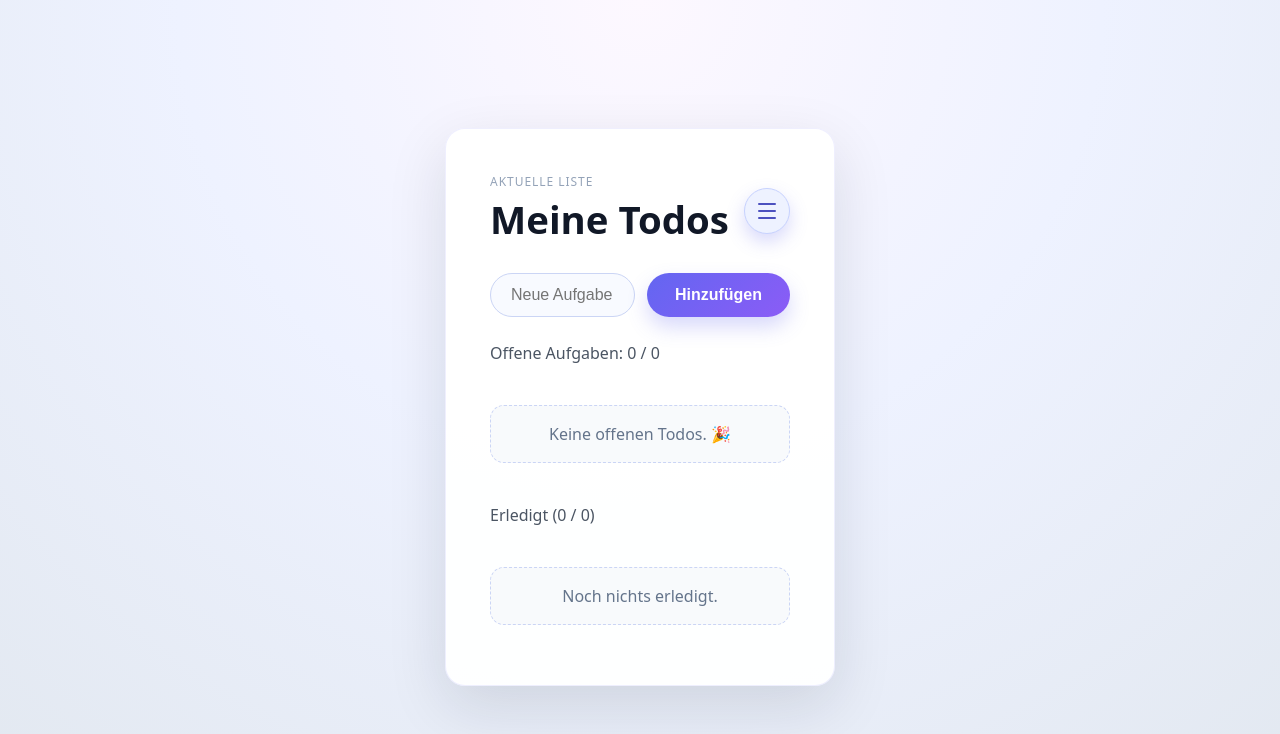
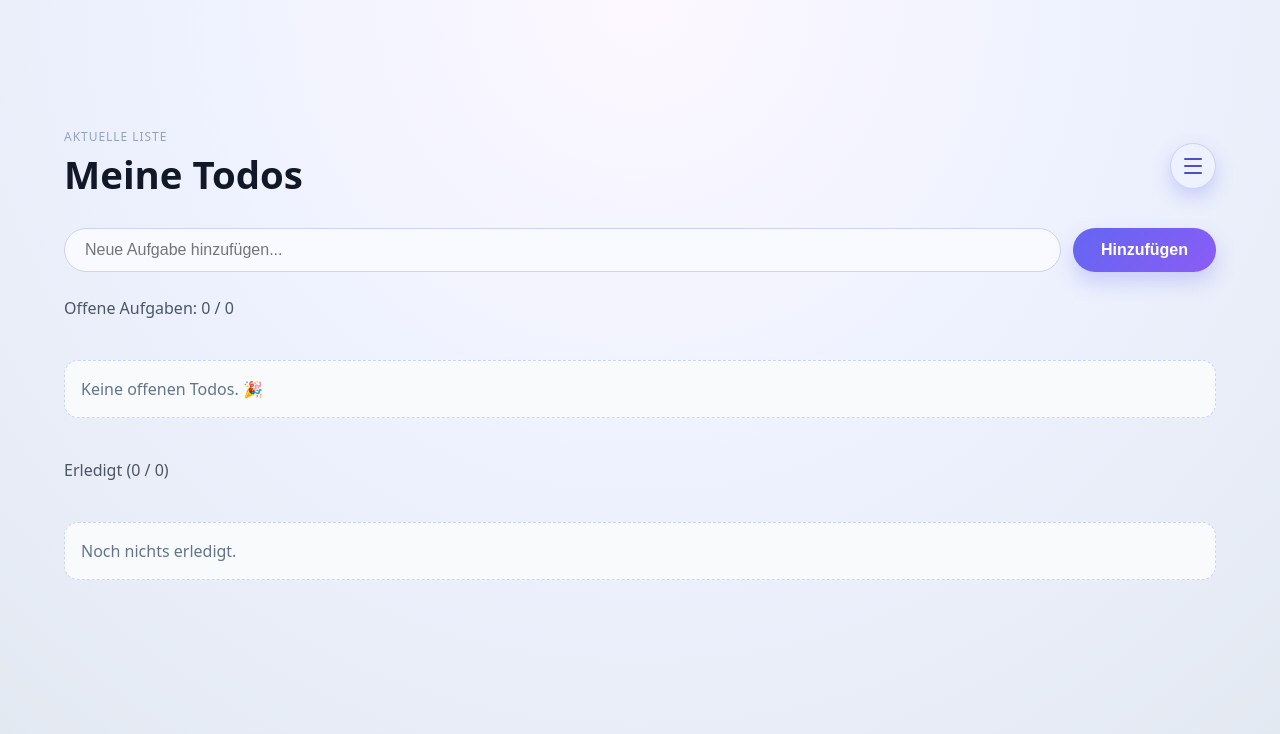
Before and after one commit to chrisdutt24/react-first, a React (Vite) app in the folder my-react-app/: page / in a window 1280 px wide. Shown: the top 734 px of the page. Built offline with nearby package versions, Linux system fonts and the light colour scheme; the HTML template or start-up script is replaced by a standard one.

Commit message:
removed box

```diff
--- a/my-react-app/src/index.css
+++ b/my-react-app/src/index.css
@@ -18,30 +18,30 @@ body {
 
 #root {
   min-height: 100vh;
-  display: flex;
-  justify-content: center;
-  align-items: flex-start;
-  padding: 10vw 2vw 3rem;
+  padding: 10vw 5vw 3rem;
+  display: block;
 }
 
 .todo-page {
   width: 100%;
-  display: flex;
-  justify-content: center;
+  display: block;
+  max-width: 100%;
+  text-align: left;
 }
 
 .todo-card {
   width: 100%;
-  max-width: min(390px, 90vw);
-  background: rgba(255, 255, 255, 0.95);
-  border-radius: 1.25rem;
-  padding: clamp(1.5rem, 5vw, 2.75rem);
-  box-shadow: 0 20px 60px rgba(15, 23, 42, 0.12);
-  border: 1px solid rgba(99, 102, 241, 0.1);
+  max-width: none;
+  background: transparent;
+  border-radius: 0;
+  padding: 0;
+  box-shadow: none;
+  border: none;
   display: flex;
   flex-direction: column;
   gap: 1.5rem;
   position: relative;
+  text-align: left;
 }
 
 .todo-card h1 {
@@ -356,7 +356,7 @@ body {
   background: #f8fafc;
   border-radius: 0.875rem;
   padding: 1rem;
-  text-align: center;
+  text-align: left;
   color: #64748b;
   border: 1px dashed #cbd5f5;
 }
@@ -431,8 +431,8 @@ body {
 
 @media (max-width: 600px) {
   .todo-card {
-    border-radius: 1rem;
-    padding: 1.5rem;
+    border-radius: 0;
+    padding: 0;
   }
 
   .todo-menu {
```
Also changed, not shown: my-react-app/src/Counter.jsx (deleted, +0 -21 lines).
